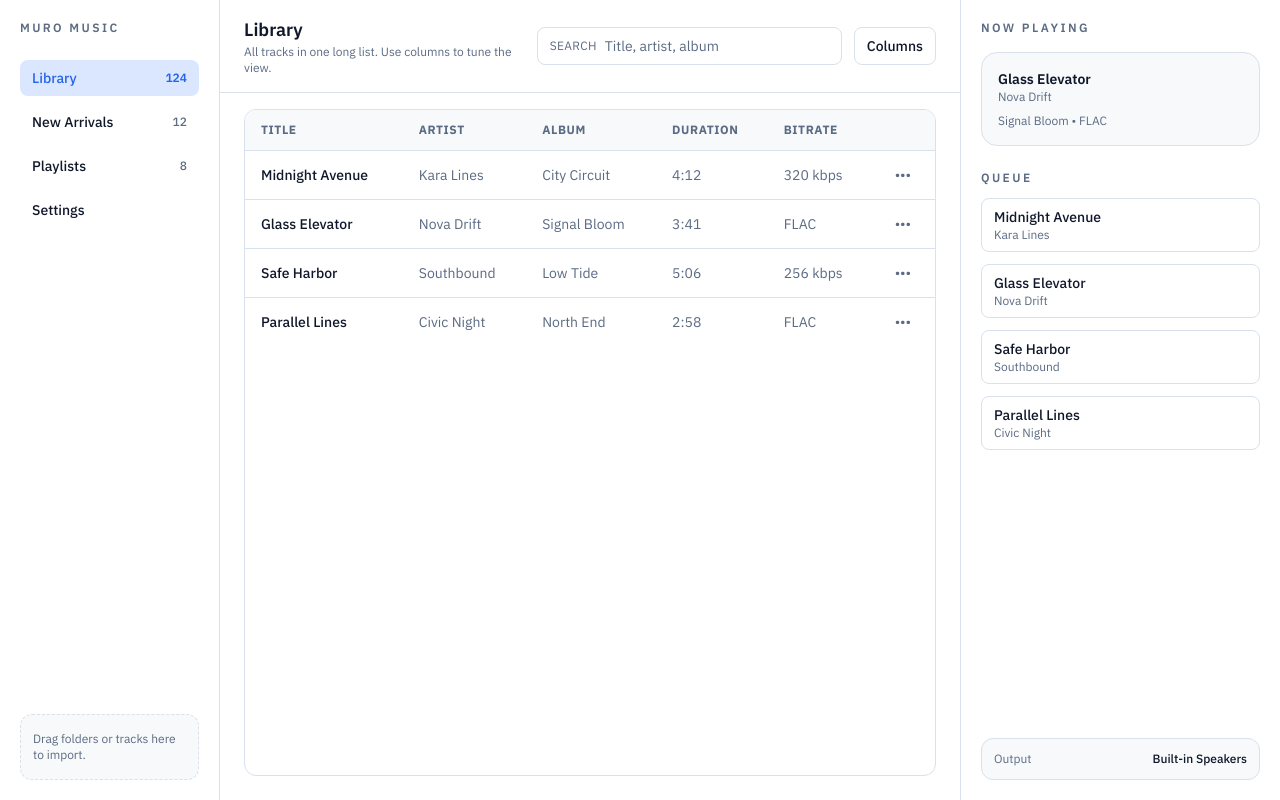
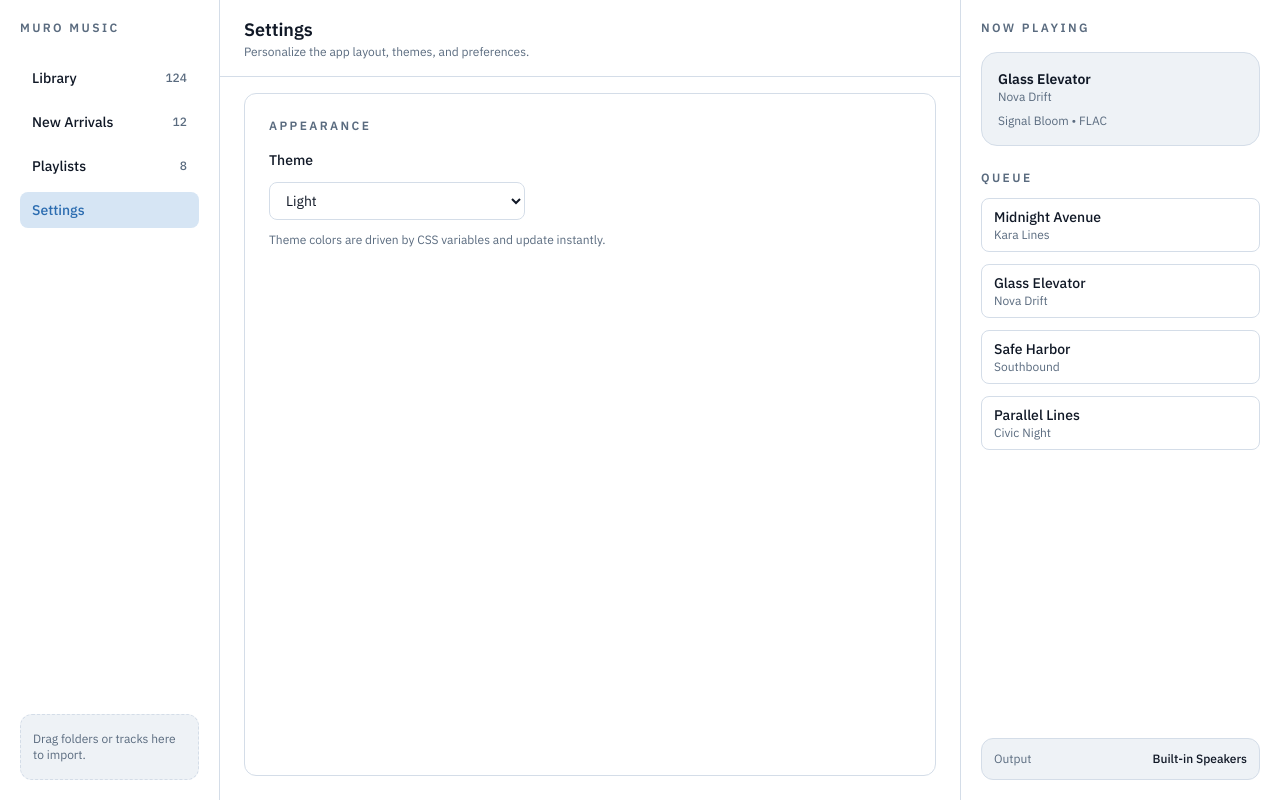
Before and after one commit to t-MURO/muro-music, a React (Vite) app: page / in a window 1280 px wide. Both pictures are taken after a click on the button "Settings". Built offline with nearby package versions, Linux system fonts and the light colour scheme; the HTML template or start-up script is replaced by a standard one.

Commit message:
add theming

```diff
--- a/src/App.tsx
+++ b/src/App.tsx
@@ -1,4 +1,14 @@
 import { type MouseEvent, useEffect, useMemo, useRef, useState } from "react";
+
+const themes = [
+  { id: "light", label: "Light" },
+  { id: "dark", label: "Dark" },
+  { id: "graphite", label: "Graphite" },
+  { id: "sage", label: "Sage" },
+  { id: "ember", label: "Ember" },
+  { id: "midnight", label: "Midnight" },
+  { id: "ocean", label: "Ocean" },
+];
 
 const tracks = [
   {
@@ -36,15 +46,24 @@ const tracks = [
 ];
 
 function App() {
-  const [view, setView] = useState<"library" | "arrivals">("library");
+  const [view, setView] = useState<"library" | "arrivals" | "settings">(
+    "library"
+  );
   const isLibrary = view === "library";
-  const title = isLibrary ? "Library" : "New Arrivals";
+  const isArrivals = view === "arrivals";
+  const isSettings = view === "settings";
+  const title = isLibrary
+    ? "Library"
+    : isArrivals
+    ? "New Arrivals"
+    : "Settings";
   const [isDragging, setIsDragging] = useState(false);
   const [openMenuId, setOpenMenuId] = useState<string | null>(null);
   const [menuPosition, setMenuPosition] = useState({ x: 0, y: 0 });
   const dragCounter = useRef(0);
   const [selectedIds, setSelectedIds] = useState<Set<string>>(() => new Set());
   const [lastSelectedIndex, setLastSelectedIndex] = useState<number | null>(null);
+  const [theme, setTheme] = useState("light");
   const [columns, setColumns] = useState([
     { key: "title", label: "Title", visible: true },
     { key: "artist", label: "Artist", visible: true },
@@ -129,6 +148,7 @@ function App() {
   return (
     <div
       className="min-h-screen bg-[var(--app-bg)] text-[var(--text-primary)]"
+      data-theme={theme}
       onClick={() => setOpenMenuId(null)}
       onDragEnter={(event) => {
         event.preventDefault();
@@ -153,7 +173,7 @@ function App() {
     >
       {isDragging && (
         <div className="pointer-events-none fixed inset-0 z-20 flex items-center justify-center bg-[rgba(15,23,42,0.35)]">
-          <div className="rounded-2xl border border-[var(--accent)] bg-white/95 px-6 py-4 text-sm font-semibold text-[var(--accent)] shadow-xl">
+          <div className="rounded-2xl border border-[var(--accent)] bg-[var(--panel-bg)] px-6 py-4 text-sm font-semibold text-[var(--accent)] shadow-xl">
             Drop folders or audio files to import.
           </div>
         </div>
@@ -171,6 +191,7 @@ function App() {
                   : "text-[var(--text-primary)] hover:bg-[var(--panel-muted)]"
               }`}
               onClick={() => setView("library")}
+              type="button"
             >
               Library
               <span
@@ -183,26 +204,40 @@ function App() {
             </button>
             <button
               className={`flex w-full items-center justify-between rounded-lg px-3 py-2 text-left font-medium ${
-                isLibrary
-                  ? "text-[var(--text-primary)] hover:bg-[var(--panel-muted)]"
-                  : "bg-[var(--accent-soft)] text-[var(--accent)]"
+                isArrivals
+                  ? "bg-[var(--accent-soft)] text-[var(--accent)]"
+                  : "text-[var(--text-primary)] hover:bg-[var(--panel-muted)]"
               }`}
               onClick={() => setView("arrivals")}
+              type="button"
             >
               New Arrivals
               <span
                 className={`text-xs ${
-                  isLibrary ? "text-[var(--text-muted)]" : "font-semibold text-[var(--accent)]"
+                  isArrivals
+                    ? "font-semibold text-[var(--accent)]"
+                    : "text-[var(--text-muted)]"
                 }`}
               >
                 12
               </span>
             </button>
-            <button className="flex w-full items-center justify-between rounded-lg px-3 py-2 text-left font-medium text-[var(--text-primary)] hover:bg-[var(--panel-muted)]">
+            <button
+              className="flex w-full items-center justify-between rounded-lg px-3 py-2 text-left font-medium text-[var(--text-primary)] hover:bg-[var(--panel-muted)]"
+              type="button"
+            >
               Playlists
               <span className="text-xs text-[var(--text-muted)]">8</span>
             </button>
-            <button className="flex w-full items-center justify-between rounded-lg px-3 py-2 text-left font-medium text-[var(--text-primary)] hover:bg-[var(--panel-muted)]">
+            <button
+              className={`flex w-full items-center justify-between rounded-lg px-3 py-2 text-left font-medium ${
+                isSettings
+                  ? "bg-[var(--accent-soft)] text-[var(--accent)]"
+                  : "text-[var(--text-primary)] hover:bg-[var(--panel-muted)]"
+              }`}
+              onClick={() => setView("settings")}
+              type="button"
+            >
               Settings
             </button>
           </div>
@@ -226,11 +261,14 @@ function App() {
               <p className="text-xs text-[var(--text-muted)]">
                 {isLibrary
                   ? "All tracks in one long list. Use columns to tune the view."
-                  : "Review and categorize new imports before accepting them into the library."}
+                  : isArrivals
+                  ? "Review and categorize new imports before accepting them into the library."
+                  : "Personalize the app layout, themes, and preferences."}
               </p>
             </div>
+            {!isSettings && (
               <div className="flex items-center gap-3">
-              <div className="flex items-center rounded-lg border border-[var(--panel-border)] bg-white px-3 py-2 text-sm">
+                <div className="flex items-center rounded-lg border border-[var(--panel-border)] bg-[var(--panel-bg)] px-3 py-2 text-sm">
                   <span className="mr-2 text-xs uppercase tracking-wide text-[var(--text-muted)]">
                     Search
                   </span>
@@ -272,10 +310,36 @@ function App() {
                   )}
                 </div>
               </div>
+            )}
           </header>
 
           <section className="flex-1 overflow-hidden bg-[var(--panel-bg)] px-6 pb-6 pt-4">
-            {!isLibrary && (
+            {isSettings ? (
+              <div className="h-full overflow-auto rounded-xl border border-[var(--panel-border)] bg-[var(--panel-bg)] p-6">
+                <div className="text-xs font-semibold uppercase tracking-[0.2em] text-[var(--text-muted)]">
+                  Appearance
+                </div>
+                <div className="mt-4 grid gap-3">
+                  <label className="text-sm font-medium">Theme</label>
+                  <select
+                    className="w-64 rounded-lg border border-[var(--panel-border)] bg-[var(--panel-bg)] px-3 py-2 text-sm text-[var(--text-primary)]"
+                    onChange={(event) => setTheme(event.target.value)}
+                    value={theme}
+                  >
+                    {themes.map((option) => (
+                      <option key={option.id} value={option.id}>
+                        {option.label}
+                      </option>
+                    ))}
+                  </select>
+                  <p className="text-xs text-[var(--text-muted)]">
+                    Theme colors are driven by CSS variables and update instantly.
+                  </p>
+                </div>
+              </div>
+            ) : (
+              <>
+                {isArrivals && (
                   <div className="mb-4 rounded-xl border border-[var(--panel-border)] bg-[var(--panel-muted)] px-4 py-3 text-sm">
                     <span className="font-medium">New Arrivals</span>
                     <span className="ml-2 text-[var(--text-muted)]">
@@ -336,7 +400,8 @@ function App() {
                               className="rounded-md px-2 py-1 text-xs font-semibold uppercase tracking-wide text-[var(--text-muted)] hover:bg-[var(--panel-muted)]"
                               onClick={(event) => {
                                 event.stopPropagation();
-                            const buttonRect = event.currentTarget.getBoundingClientRect();
+                                const buttonRect =
+                                  event.currentTarget.getBoundingClientRect();
                                 setMenuPosition({
                                   x: buttonRect.left,
                                   y: buttonRect.bottom + 6,
@@ -381,6 +446,8 @@ function App() {
                     </tbody>
                   </table>
                 </div>
+              </>
+            )}
           </section>
         </main>
 
--- a/src/index.css
+++ b/src/index.css
@@ -6,14 +6,86 @@
 
 :root {
   color-scheme: light;
-  --app-bg: #f1f4f8;
+  --app-bg: #f2f5f8;
   --panel-bg: #ffffff;
-  --panel-muted: #f7f9fb;
-  --panel-border: #d8e1ec;
-  --text-primary: #0f172a;
-  --text-muted: #5b6b83;
-  --accent: #2563eb;
-  --accent-soft: #dbe7ff;
+  --panel-muted: #eef2f6;
+  --panel-border: #d4dde8;
+  --text-primary: #101826;
+  --text-muted: #5a6b7f;
+  --accent: #2b6cb0;
+  --accent-soft: #d6e5f4;
+}
+
+[data-theme="dark"] {
+  color-scheme: dark;
+  --app-bg: #0b1118;
+  --panel-bg: #121924;
+  --panel-muted: #192334;
+  --panel-border: #283548;
+  --text-primary: #e4eaf3;
+  --text-muted: #93a4bb;
+  --accent: #6aa7f2;
+  --accent-soft: #1b2f4d;
+}
+
+[data-theme="graphite"] {
+  color-scheme: dark;
+  --app-bg: #0f1318;
+  --panel-bg: #171d24;
+  --panel-muted: #202834;
+  --panel-border: #2f3946;
+  --text-primary: #e8edf5;
+  --text-muted: #9aa6b6;
+  --accent: #6cb4ff;
+  --accent-soft: #1b2f4d;
+}
+
+[data-theme="sage"] {
+  color-scheme: light;
+  --app-bg: #f3f6f1;
+  --panel-bg: #ffffff;
+  --panel-muted: #eef3ee;
+  --panel-border: #d6e0d5;
+  --text-primary: #1c2623;
+  --text-muted: #5f7369;
+  --accent: #2a7a69;
+  --accent-soft: #d7ebe3;
+}
+
+[data-theme="ember"] {
+  color-scheme: light;
+  --app-bg: #f7f1ec;
+  --panel-bg: #ffffff;
+  --panel-muted: #f5ebe2;
+  --panel-border: #e2d1c3;
+  --text-primary: #2b1e15;
+  --text-muted: #7a5f4f;
+  --accent: #b94a2a;
+  --accent-soft: #f0d8cb;
+}
+
+[data-theme="midnight"] {
+  color-scheme: dark;
+  --app-bg: #0b1017;
+  --panel-bg: #121a26;
+  --panel-muted: #1a2433;
+  --panel-border: #293449;
+  --text-primary: #e4e9f3;
+  --text-muted: #92a2bb;
+  --accent: #3ddc97;
+  --accent-soft: #143a2d;
+}
+
+[data-theme="ocean"] {
+  color-scheme: light;
+  --app-bg: #eef3f7;
+  --panel-bg: #ffffff;
+  --panel-muted: #e7eff5;
+  --panel-border: #cddae3;
+  --text-primary: #0e1b25;
+  --text-muted: #516a7b;
+  --accent: #1b78b8;
+  --accent-soft: #d5e7f4;
 }
 
 * {
```
Lines whose indentation alone changed are shown as unchanged.
